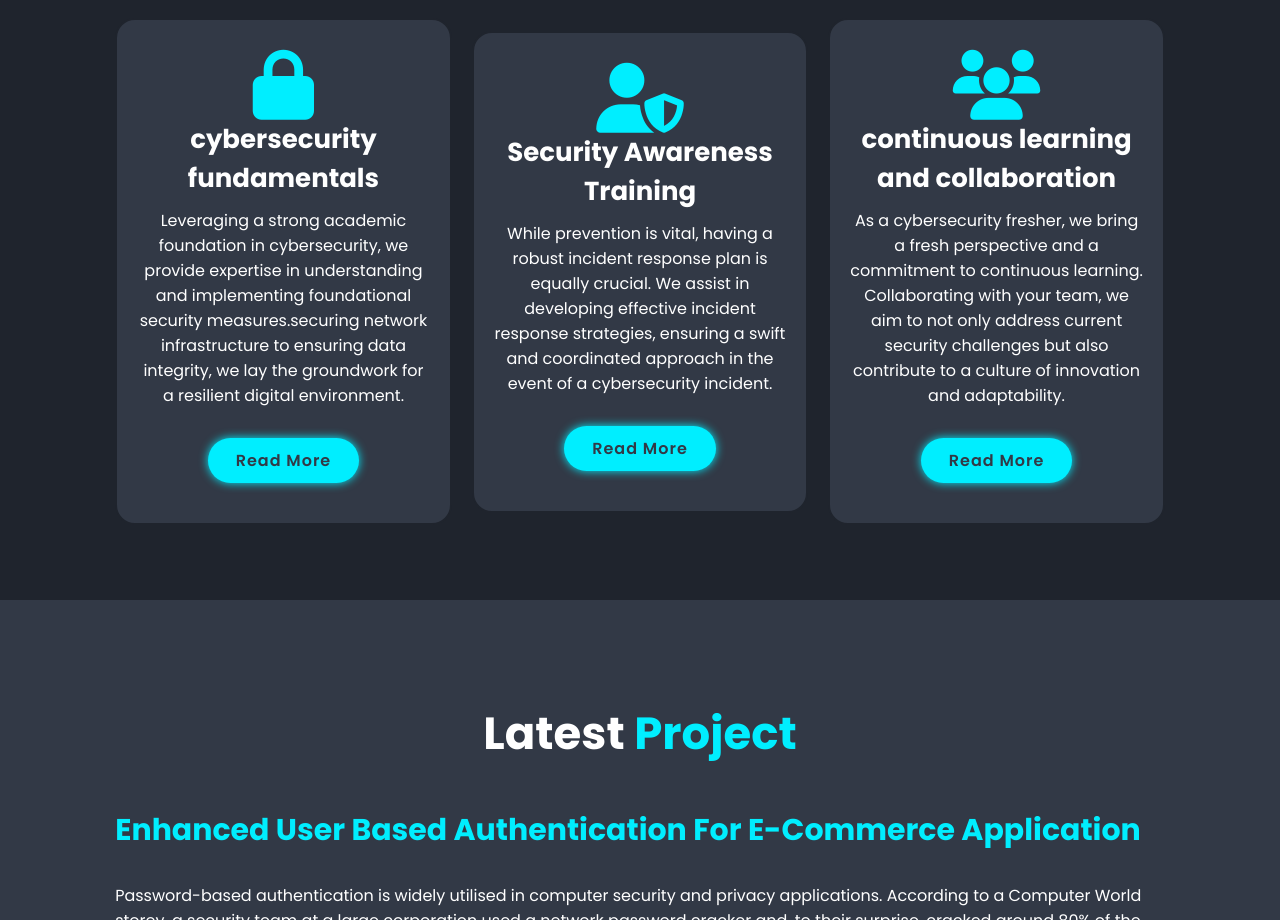
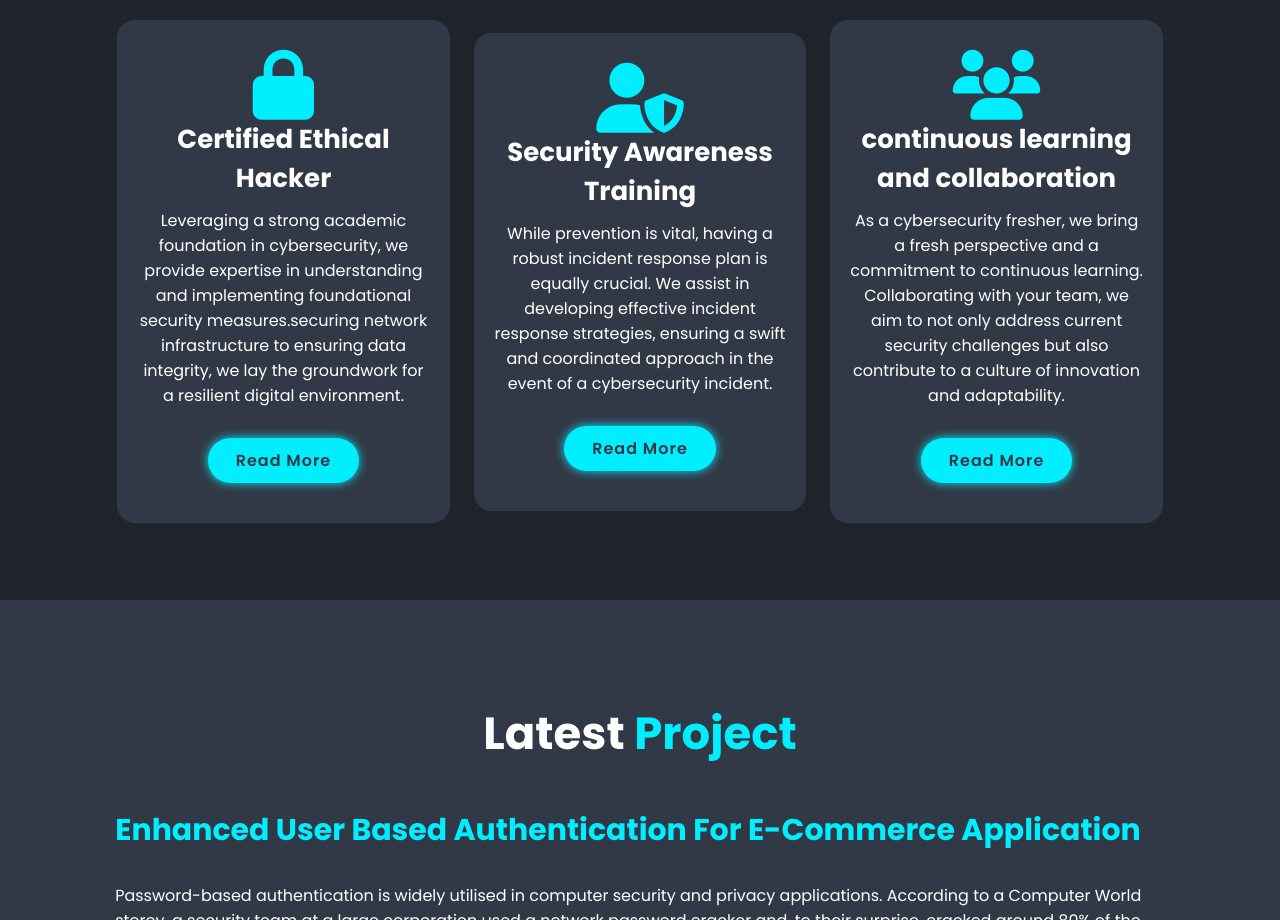
Before and after one commit to shivamkumarcyber/website_portfolio, a plain HTML site: page index.html in a window 1280 px wide. Shown: the part 1800-2720 px from the top of the page. Drawn offline with nearby package versions, Linux system fonts and the light colour scheme.

Commit message:
Update index.html

```diff
--- a/index.html
+++ b/index.html
@@ -66,7 +66,7 @@
         <div class="services-container">
             <div class="services-box">
                 <i class="fa-sharp fa-solid fa-lock"></i>
-                <h3>cybersecurity fundamentals</h3>
+                <h3>Certified Ethical Hacker</h3>
                 <p class="text">Leveraging a strong academic foundation in cybersecurity,
                    we provide expertise in understanding and implementing foundational
                    security measures.securing network infrastructure to ensuring data
```
